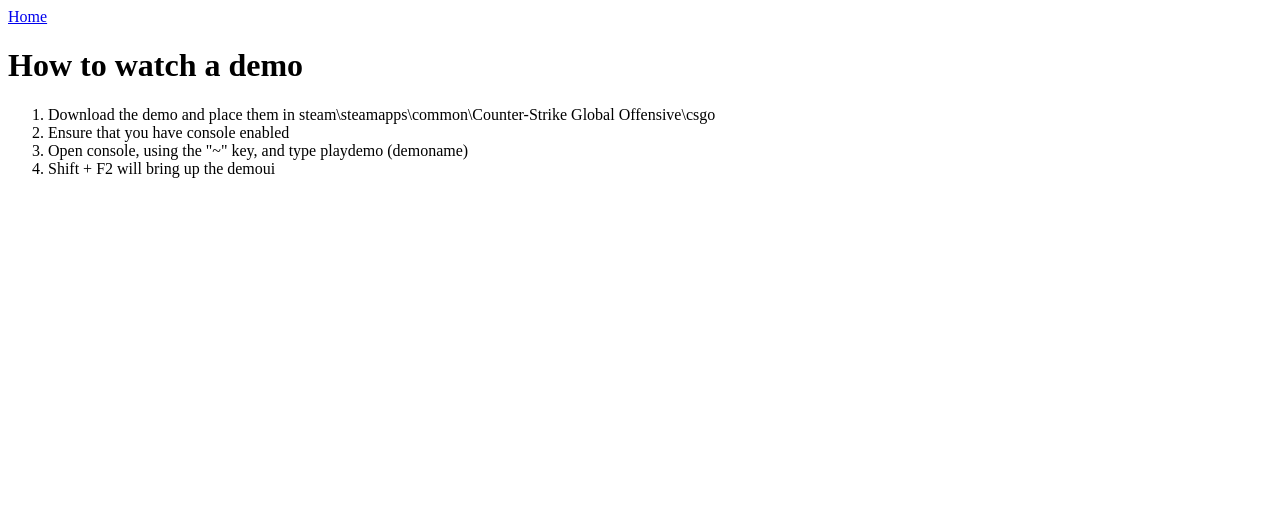
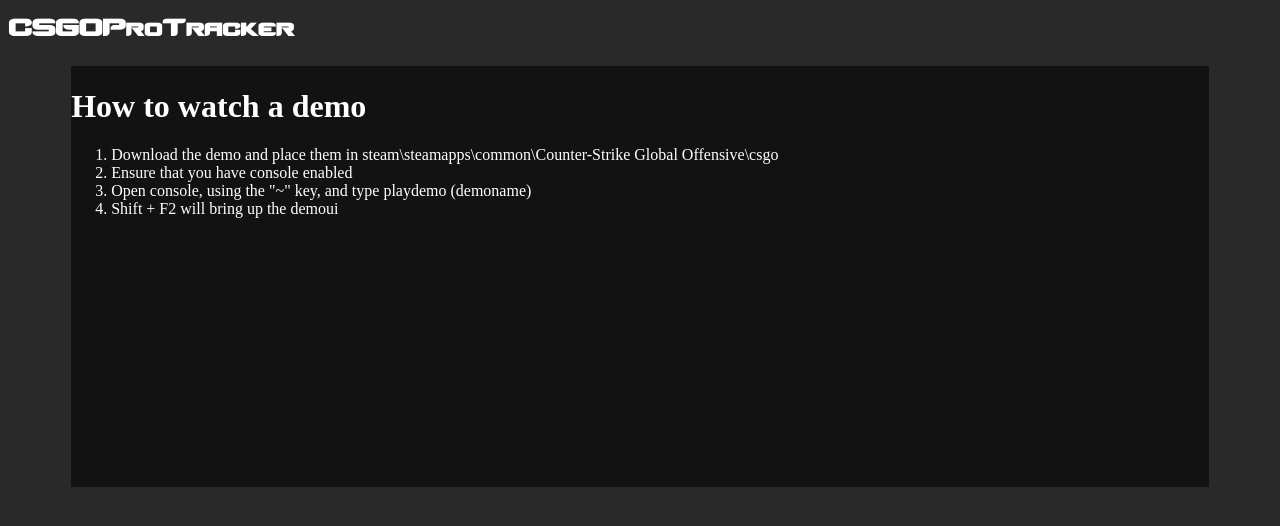
Before and after one commit to skyheat/csgoprotracker, a Flask app: page /help in a window 1280 px wide. Shown: the top 526 px of the page. Run offline with Flask 2, Linux system fonts and the light colour scheme; parts of the project's set-up code (start-up, migrations or seed data) failed here and were passed over.

Commit message:
Edited help css

```diff
--- a/app/templates/help.html
+++ b/app/templates/help.html
@@ -1,9 +1,12 @@
 <html>
     <head>
         <title>{{ title }} -  CSGOProTracker</title>
+        <link rel="stylesheet" type="text/css" href="{{ url_for('static',filename='styles/styling.css') }}">
     </head>
     <body>
-        <a href="{{ url_for('index') }}"> Home </a>
+        <a href="{{ url_for('index')}}"  id="header"> <h1> CSGOProTracker</h1> </a>
+        <div id="wrapper">
+            <div id="match">
                 <h1> How to watch a demo</h1>
                 <p>
                     <ol>
@@ -13,5 +16,7 @@
                         <li> Shift + F2 will bring up the demoui</li>
                     </ol>
                 </p>
+            </div>
+        </div>
     </body>
 </html>
```
Lines whose indentation alone changed are shown as unchanged.
